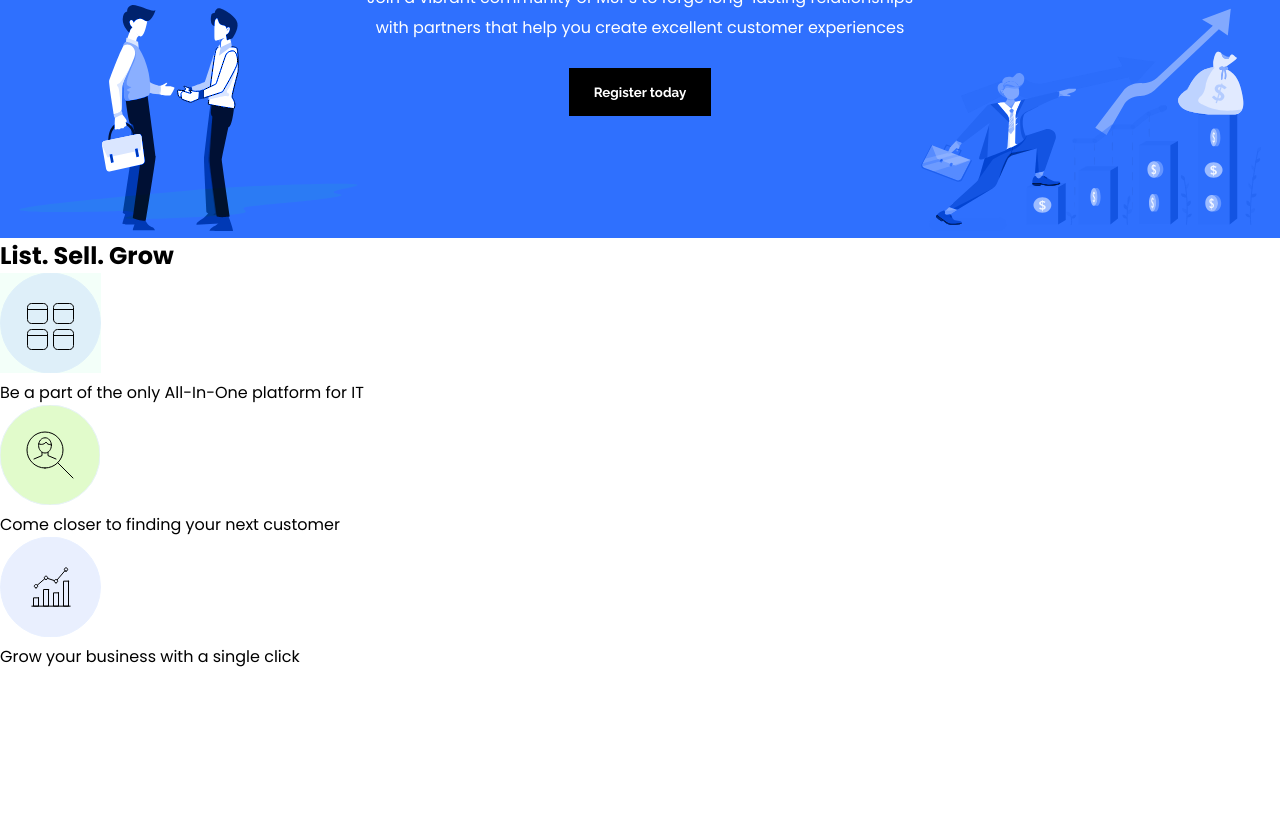
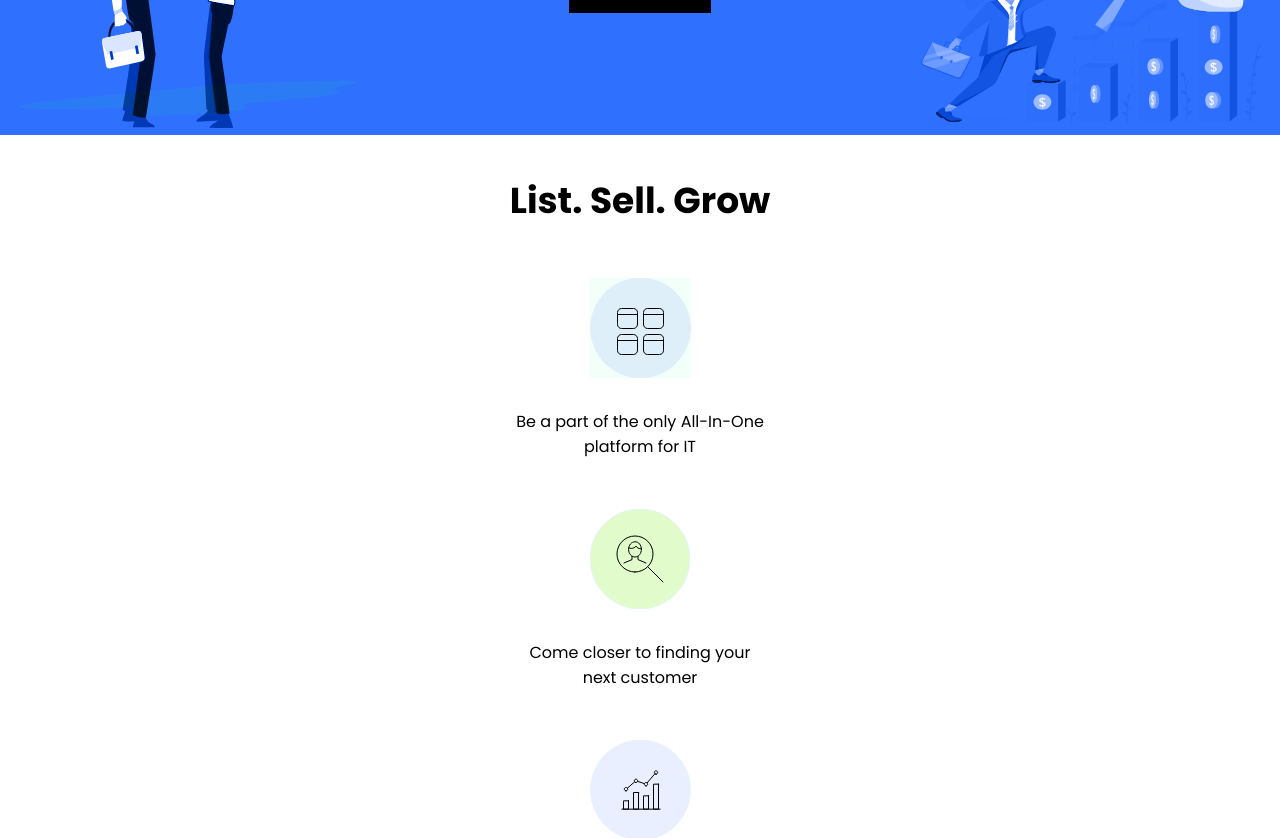
Before and after one commit to leonardocgs/Zomentum, a React (Vite) app: page / in a window 1280 px wide. Shown: the part 440-1278 px from the top of the page. Before the commit the page ends 1109 px from the top, so only its background shows below. Built offline with nearby package versions, Linux system fonts and the light colour scheme.

Commit message:
feat: add features style

```diff
--- a/src/App.css
+++ b/src/App.css
@@ -14,6 +14,10 @@ html {
   box-sizing: border-box;
   font-size: 10px;
 }
+h2 {
+  font-size: 3.6rem;
+  font-weight: medium;
+}
 *,
 *::before,
 *::after {
@@ -27,6 +31,7 @@ body {
   font-size: 1.6rem;
   font-family: "Poppins", Arial, sans-serif;
   font-weight: 400;
+  height: 100vh;
 }
 
 /* Header */
@@ -36,7 +41,9 @@ body {
   flex-direction: column;
   padding: 2.6rem 0;
   gap: 40px;
-  align-items: center;
+  width: 100%;
+  background-color: #ffffff;
+  position: fixed;
 }
 .header .container {
   display: flex;
@@ -44,7 +51,7 @@ body {
   padding: 0 3rem;
   justify-content: space-between;
 }
-.header .img-container {
+.header img {
   height: auto;
   width: 202px;
 }
@@ -87,13 +94,13 @@ body {
   background-color: white;
   transition: height 1s ease-in-out, padding-top 1s ease-in-out,
     top 1s ease-in-out;
+  position: fixed;
   overflow: hidden;
-  position: absolute;
 }
 .header nav.clicked {
   transition: height 1s ease-in-out, padding-top 1s ease-in-out,
     top 1s ease-in-out;
-  height: 100vh;
+  height: calc(100vh - 80px);
   padding-top: 19.3rem;
 }
 .header nav ul {
@@ -141,10 +148,31 @@ body {
 .hero-section .img-container {
   display: none;
 }
+
 /* features-section */
+
 .features-section {
+  text-align: center;
+  padding: 38px 0;
+}
+.features-section p {
+  font-size: 1.6rem;
+}
+.features-section h2 {
+  margin-bottom: 50px;
+}
+.features-section img {
+  margin-bottom: 24px;
+}
+.features-container {
+  max-width: 253px;
+}
+.features-section .features-container {
+  gap: 50px;
   display: flex;
   flex-direction: column;
+  align-items: center;
+  margin: 0 auto;
 }
 @media (min-width: 700px) and (max-width: 1250px) {
   .hero-section {
@@ -184,7 +212,6 @@ body {
   }
 
   /* header nav */
-
   .header nav {
     height: initial;
     width: initial;
```
